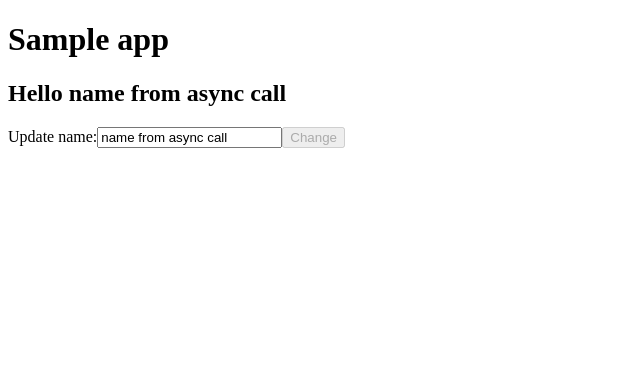
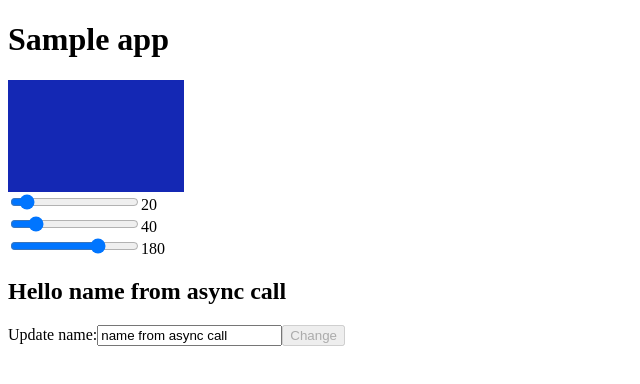
Before and after one commit to webwizardwithme/react-typescript-master, a React app: page / in a window 1280 px wide. Shown: the top 384 px of the page, without its empty margins (0-640 px from the left). Built offline with nearby package versions, Linux system fonts and the light colour scheme.

Commit message:
07-ColorPicker

```diff
--- a/src/app.tsx
+++ b/src/app.tsx
@@ -1,10 +1,20 @@
 import * as React from "react";
-import { HelloComponent } from "./hello";
-import { NameEditComponent } from "./nameEdit";
+import {
+  HelloComponent,
+  NameEditComponent,
+  ColorBrowser,
+  ColorPicker,
+} from "./components";
+import { Color } from "./model/color";
 
 export const App = () => {
   const [name, setName] = React.useState("defaultUserName");
   const [editingName, setEditingName] = React.useState("defaultUserName");
+  const [color, setColor] = React.useState<Color>({
+    red: 20,
+    green: 40,
+    blue: 180,
+  });
 
   const loadUsername = () => {
     setTimeout(() => {
@@ -23,6 +33,8 @@ export const App = () => {
 
   return (
     <>
+      <ColorBrowser color={color} />
+      <ColorPicker color={color} onColorUpdated={setColor} />
       <HelloComponent userName={name} />
       <NameEditComponent
         initialUserName={name}
--- /dev/null
+++ b/src/components/colorBrowser.tsx
@@ -0,0 +1,16 @@
+import * as React from "react";
+import { Color } from "../model/color";
+
+interface Props {
+  color: Color;
+}
+
+export const ColorBrowser: React.FC<Props> = (props) => {
+  const divStyle: React.CSSProperties = {
+    width: "11rem",
+    height: "7rem",
+    backgroundColor: `rgb(${props.color.red},${props.color.green}, ${props.color.blue})`,
+  };
+
+  return <div style={divStyle} />;
+};
--- /dev/null
+++ b/src/components/colorpicker.tsx
@@ -0,0 +1,57 @@
+import * as React from "react";
+import { Color } from "../model/color";
+
+interface Props {
+  color: Color;
+  onColorUpdated: (color: Color) => void;
+}
+
+export const ColorPicker: React.FC<Props> = (props) => (
+  <div>
+    <input
+      type="range"
+      min="0"
+      max="255"
+      value={props.color.red}
+      onChange={(event) =>
+        props.onColorUpdated({
+          red: +event.target.value,
+          green: props.color.green,
+          blue: props.color.blue,
+        })
+      }
+    />
+    {props.color.red}
+    <br />
+    <input
+      type="range"
+      min="0"
+      max="255"
+      value={props.color.green}
+      onChange={(event: any) =>
+        props.onColorUpdated({
+          red: props.color.red,
+          green: event.target.value,
+          blue: props.color.blue,
+        })
+      }
+    />
+    {props.color.green}
+    <br />
+    <input
+      type="range"
+      min="0"
+      max="255"
+      value={props.color.blue}
+      onChange={(event: any) =>
+        props.onColorUpdated({
+          red: props.color.red,
+          green: props.color.green,
+          blue: event.target.value,
+        })
+      }
+    />
+    {props.color.blue}
+    <br />
+  </div>
+);
--- /dev/null
+++ b/src/components/index.tsx
@@ -0,0 +1,4 @@
+export * from "./hello";
+export * from "./nameEdit";
+export * from "./colorBrowser";
+export * from "./colorPicker";
--- /dev/null
+++ b/src/model/color.ts
@@ -0,0 +1,5 @@
+export interface Color {
+  red: number;
+  green: number;
+  blue: number;
+}
```
Also changed, not shown: src/components/hello.tsx (renamed from src/hello.tsx), src/components/nameEdit.tsx (renamed from src/nameEdit.tsx).
